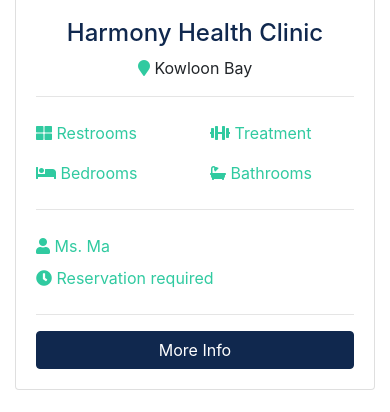
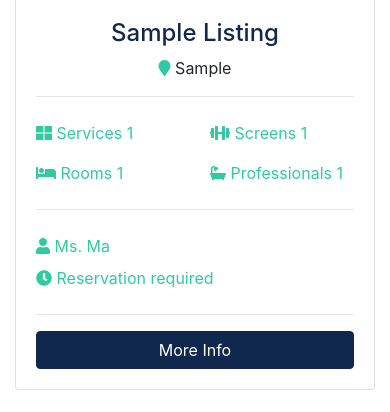
Before and after one commit to scopebre/erb7, a Django app: page / in a window 390 px wide. Shown: the part 1230-1642 px from the top of the page. Run offline with Django 5.2, Linux system fonts and the light colour scheme; tables that the repository leaves empty hold one stand-in row (values such as "Sample post"); grey boxes marked "Sample" are stand-in pictures; some libraries are stand-ins or nearby versions.

Commit message:
step 11 : index template

```diff
--- a/listings/models.py
+++ b/listings/models.py
@@ -27,5 +27,10 @@ class Listing(models.Model):
     is_published = models.BooleanField(default=True)
     list_date = models.DateTimeField(auto_now_add=True)
 
+    class Meta:
+            ordering = ('-list_date',) #Django query set order by list_date descending
+            indexes = [models.Index(fields=['list_date'])]
+
+
     def __str__ (self):
         return self.title
--- a/pages/views.py
+++ b/pages/views.py
@@ -1,4 +1,5 @@
 from django.shortcuts import render
+from listings.models import Listing
 #from django.http import HttpResponse
 
 # Create your views here.
@@ -6,7 +7,9 @@ def index(request):
     #return render("<h1>Hello, world!</h1")
     #print(request.path)
     #print(request)
-    return render(request,'pages/index.html')
+    listings = Listing.objects.filter(is_published=True)[:3] #get the 3 most recent listings
+    context = {"listings":listings}
+    return render(request,'pages/index.html',context)
 
 def about(request):
     #print(request)
--- a/templates/pages/index.html
+++ b/templates/pages/index.html
@@ -1,4 +1,6 @@
 {% extends 'base.html' %}
+<!--load humanize-->
+{% load humanize %}
 {% block content %}
 {% load static %}
 
@@ -103,39 +105,47 @@
       <div class="container">
         <h3 class="text-center mb-3">Inpatient medical services</h3>
         <div class="row">
+          {% if listings %}
+          {% for listing in listings %}
           <!-- Listing 1 -->
           <div class="col-md-6 col-lg-4 mb-4">
             <div class="card listing-preview">
-              {% comment %} fix clinic1 {% endcomment %}
               <img
                 class="card-img-top"
-                src="assets/img/clinics/clinic-1.jpg"
+                {% comment %} fix clinic 1 {% endcomment %}
+                {% comment %} src="assets/img/clinics/clinic-1.jpg" {% endcomment %}
+                src={{listing.photo_main.url}}
                 alt=""
               />
               <div class="card-img-overlay">
               </div>
               <div class="card-body">
                 <div class="listing-heading text-center">
-                  <h4 class="text-primary">Harmony Health Clinic</h4>
+                  {% comment %} <h4 class="text-primary">Harmony Health Clinic</h4> {% endcomment %}
+                  <h4 class="text-primary">{{listing.title | title}}</h4>
                   <p>
-                    <i class="fas fa-map-marker text-secondary"></i> Kowloon Bay
-                  </p>
+                    {% comment %} <i class="fas fa-map-marker text-secondary"></i> Kowloon Bay {% endcomment %}
+                    <i class="fas fa-map-marker text-secondary"></i> {{listing.district}}                  </p>
                 </div>
                 <hr />
                 <div class="row py-2 text-secondary">
                   <div class="col-6">
-                    <i class="fas fa-th-large"></i> Restrooms
+                    {% comment %} <i class="fas fa-th-large"></i> Restrooms {% endcomment %}
+                    <i class="fas fa-th-large"></i> Services {{listing.service}}
                   </div>
                   <div class="col-6">
-                    <i class="fas fa-dumbbell"></i> Treatment
+                    {% comment %} <i class="fas fa-dumbbell"></i> Treatment  {% endcomment %}
+                    <i class="fas fa-dumbbell"></i> Screens {{listing.screen}}
                   </div>
                 </div>
                 <div class="row py-2 text-secondary">
                   <div class="col-6">
-                    <i class="fas fa-bed"></i> Bedrooms
+                    {% comment %} <i class="fas fa-bed"></i> Bedrooms {% endcomment %}
+                    <i class="fas fa-bed"></i> Rooms {{listing.rooms}}
                   </div>
                   <div class="col-6">
-                    <i class="fas fa-bath"></i> Bathrooms
+                    {% comment %} <i class="fas fa-bath"></i> Bathrooms {% endcomment %}
+                    <i class="fas fa-bath"></i> Professionals {{listing.professional}}
                   </div>
                 </div>
                 <hr />
@@ -155,116 +165,12 @@
               </div>
             </div>
           </div>
+          {% endfor %}
 
-          <!-- Listing 2 -->
-          <div class="col-md-6 col-lg-4 mb-4">
-            <div class="card listing-preview">
-              {% comment %} fix clinic2 {% endcomment %}
-              <img
-                class="card-img-top"
-                src="assets/img/clinics/clinic-2.jpg"
-                alt=""
-              />
-              <div class="card-img-overlay">
-              </div>
-              <div class="card-body">
-                <div class="listing-heading text-center">
-                  <h4 class="text-primary">Evercare Medical Center</h4>
-                  <p>
-                    <i class="fas fa-map-marker text-secondary"></i> Kowloon
-                    City
-                  </p>
-                </div>
-                <hr />
-                <div class="row py-2 text-secondary">
-                  <div class="col-6">
-                    <i class="fas fa-th-large"></i> Restrooms
-                  </div>
-                  <div class="col-6">
-                    <i class="fas fa-dumbbell"></i> Treatment
-                  </div>
-                </div>
-                <div class="row py-2 text-secondary">
-                  <div class="col-6">
-                    <i class="fas fa-bed"></i> Bedrooms
-                  </div>
-                  <div class="col-6">
-                    <i class="fas fa-bath"></i> Bathrooms
-                  </div>
-                </div>
-                <hr />
-                <div class="row py-2 text-secondary">
-                  <div class="col-12">
-                    <i class="fas fa-user"></i> Ms. Chung
-                  </div>
-                </div>
-                <div class="row text-secondary pb-2">
-                  <div class="col-12">
-                    <i class="fas fa-clock"></i> Reservation required
-                  </div>
-                </div>
-                <hr />
-                {% comment %} fix listing.html {% endcomment %}
-                <a href="listing.html" class="btn btn-primary btn-block"
-                  >More Info</a
-                >
-              </div>
-            </div>
-          </div>
-
-          <!-- Listing 3 -->
-          <div class="col-md-6 col-lg-4 mb-4">
-            <div class="card listing-preview">
-              {% comment %} fix clinic3 {% endcomment %}
-              <img
-                class="card-img-top"
-                src="assets/img/clinics/clinic-3.jpg"
-                alt=""
-              />
-              <div class="card-img-overlay">
-              </div>
-              <div class="card-body">
-                <div class="listing-heading text-center">
-                  <h4 class="text-primary">VitalPath Wellness Clinic</h4>
-                  <p>
-                    <i class="fas fa-map-marker text-secondary"></i> Sham Shui
-                    Po
-                  </p>
-                </div>
-                <hr />
-                <div class="row py-2 text-secondary">
-                  <div class="col-6">
-                    <i class="fas fa-th-large"></i> Restrooms
-                  </div>
-                  <div class="col-6">
-                    <i class="fas fa-dumbbell"></i> Treatment
-                  </div>
-                </div>
-                <div class="row py-2 text-secondary">
-                  <div class="col-6">
-                    <i class="fas fa-bed"></i> Bedrooms
-                  </div>
-                  <div class="col-6">
-                    <i class="fas fa-bath"></i> Bathrooms
-                  </div>
-                </div>
-                <hr />
-                <div class="row py-2 text-secondary">
-                  <div class="col-12"><i class="fas fa-user"></i> Ms. Chan</div>
-                </div>
-                <div class="row text-secondary pb-2">
-                  <div class="col-12">
-                    <i class="fas fa-clock"></i> Reservation required
-                  </div>
-                </div>
-                <hr />
-                {% comment %} fix listing.html {% endcomment %}
-                <a href="listing.html" class="btn btn-primary btn-block"
-                  >More Info</a
-                >
-              </div>
-            </div>
-          </div>
+          {% else %}
+          <div class="col-md-12">
+            <h2 class="text-center">No Clinic Available</h2>
+          {% endif %}
         </div>
       </div>
     </section>
```
Also changed, not shown: listings/views.py (+8 -2 lines), templates/listings/listings.html (+21 -7 lines).
